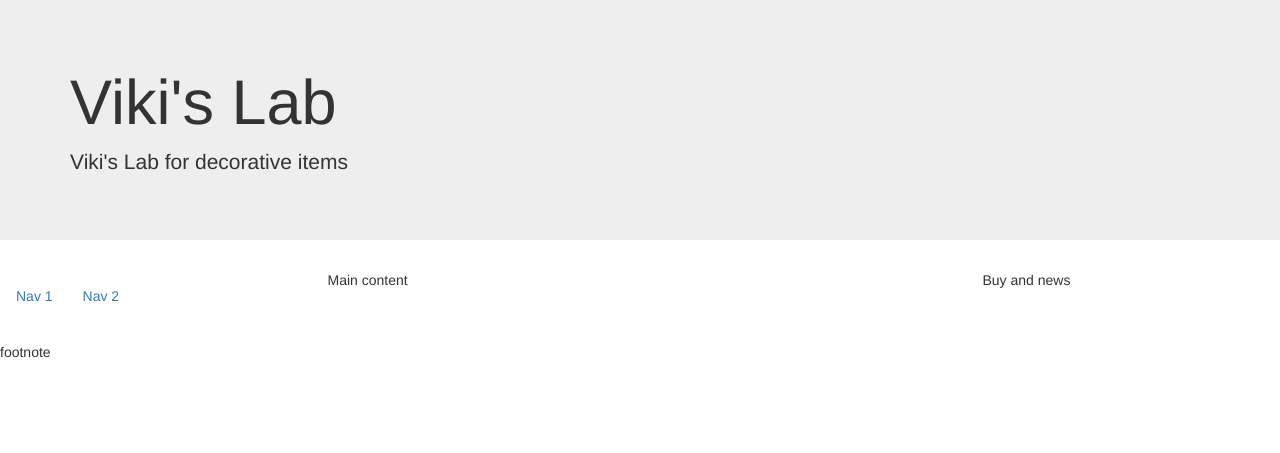
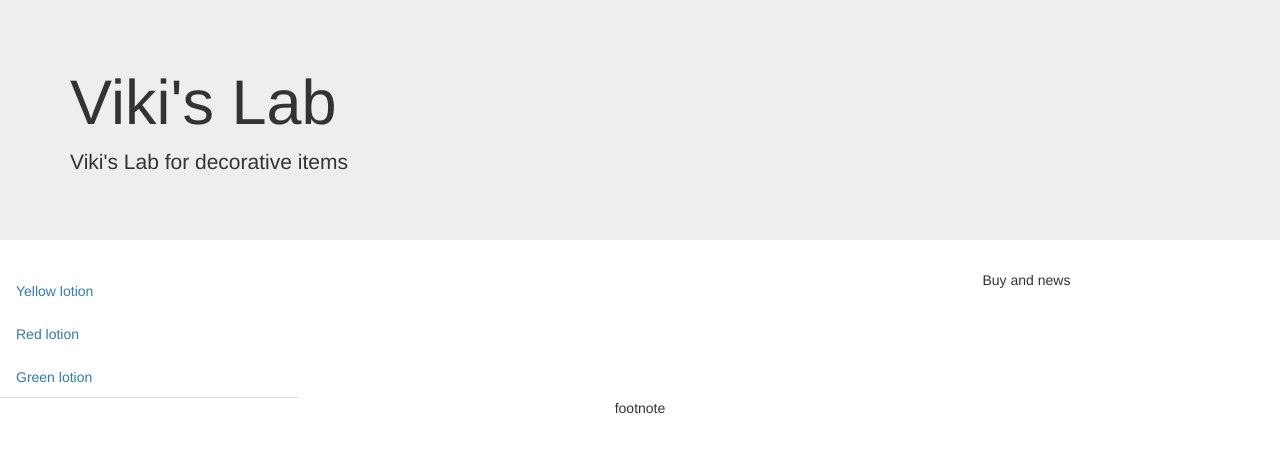
Before and after one commit to PyJan/Bootstrap_base, a Flask app: template templates/vlab.html in a window 1280 px wide. Shown: the top 453 px of the page. Run offline with Flask 2, Linux system fonts and the light colour scheme; the template is opened without the code that fills it, so the values that code supplies are empty; some libraries are stand-ins or nearby versions.

Commit message:
Lotions info

```diff
--- /dev/null
+++ b/templates/products/greenlotion.html
@@ -0,0 +1,4 @@
+{% extends 'vlab.html' %}
+{% block product %}
+This is info about green lotion.
+{% endblock %}
--- /dev/null
+++ b/templates/products/redlotion.html
@@ -0,0 +1,4 @@
+{% extends 'vlab.html' %}
+{% block product %}
+This is info about red lotion
+{% endblock %}
--- /dev/null
+++ b/templates/products/yellowlotion.html
@@ -0,0 +1,4 @@
+{% extends 'vlab.html' %}
+{% block product %}
+This is info about yellow lotion.
+{% endblock %}
--- a/templates/vlab.html
+++ b/templates/vlab.html
@@ -16,20 +16,22 @@
     </div>
     <div class="row">
         <div class="col-xs-3">
-            <nav class="navbar navbar-expand navbar-light bg-light">
-                <ul class="nav navbar-nav">
-                    <li class="nav-item active">
-                        <a class="nav-link" href="#">Nav 1 <span class="sr-only">(current)</span></a>
-                    </li>
-                    <li class="nav-item">
-                        <a class="nav-link" href="#">Nav 2</a>
-                    </li>
-                </ul>
-            </nav>
+            <ul class="nav nav-tabs nav-stacked">
+                <li class="nav-item">
+                    <a href="{{url_for('selection', product='yellowlotion')}}">Yellow lotion</a>
+                </li>
+                <li class="nav-item">
+                    <a href="{{url_for('selection', product='redlotion')}}">Red lotion</a>
+                </li>
+                <li class="nav-item">
+                    <a href="{{url_for('selection', product='greenlotion')}}">Green lotion</a>
+                </li>
+            </ul>
 
         </div>
         <div class="col-xs-6">
-            Main content
+            {% block product %}
+            {% endblock product %}
         </div>
         <div class="col-xs-3">
             Buy and news
@@ -37,7 +39,7 @@
     </div>
     <div class="row">
         <div class="col-xs-12">
-            footnote
+            <div style="text-align: center">footnote</div>
         </div>
     </div>
     {% endblock content %}
--- a/vlab.py
+++ b/vlab.py
@@ -8,5 +8,9 @@ bootstrap = Bootstrap(app)
 def main():
     return render_template('vlab.html')
 
+@app.route('/selection/<product>')
+def selection(product):
+    return render_template('products/'+product+'.html')
+
 if __name__ == "__main__":
     app.run(debug=True)
```
